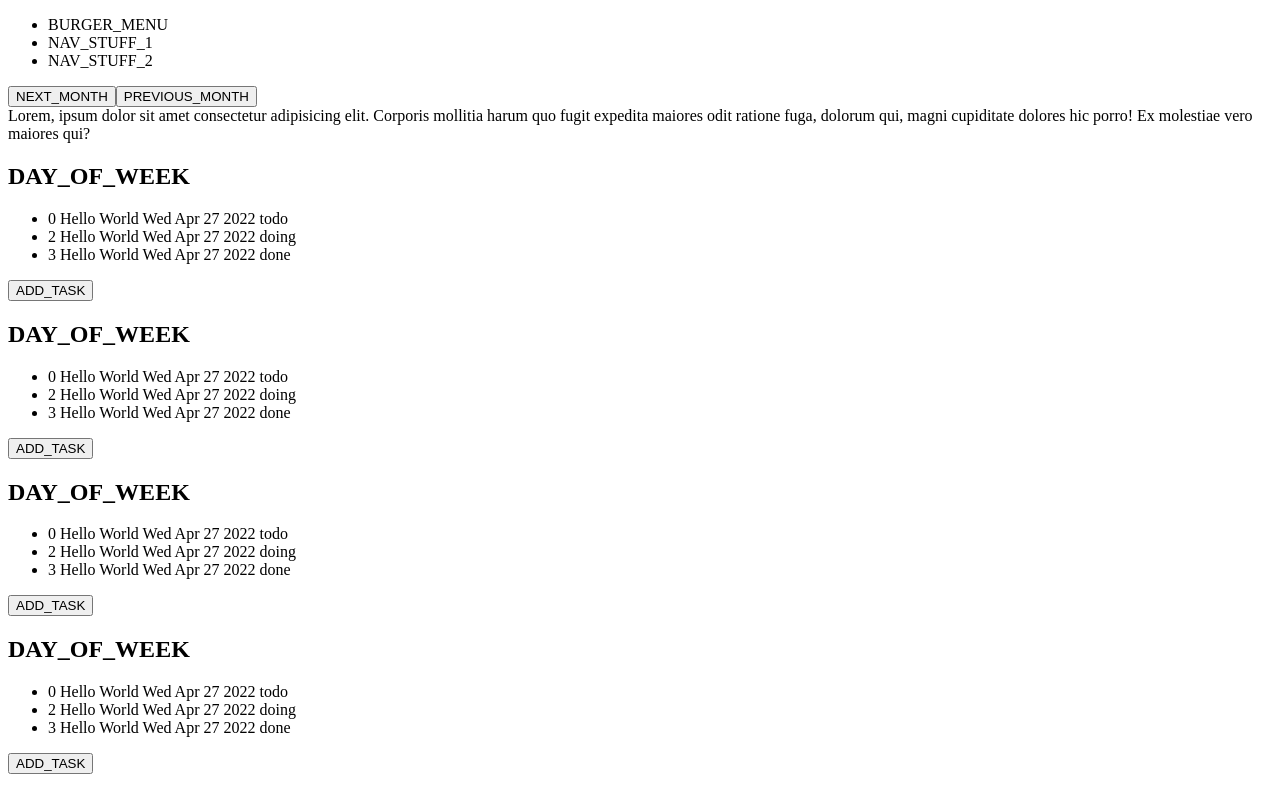
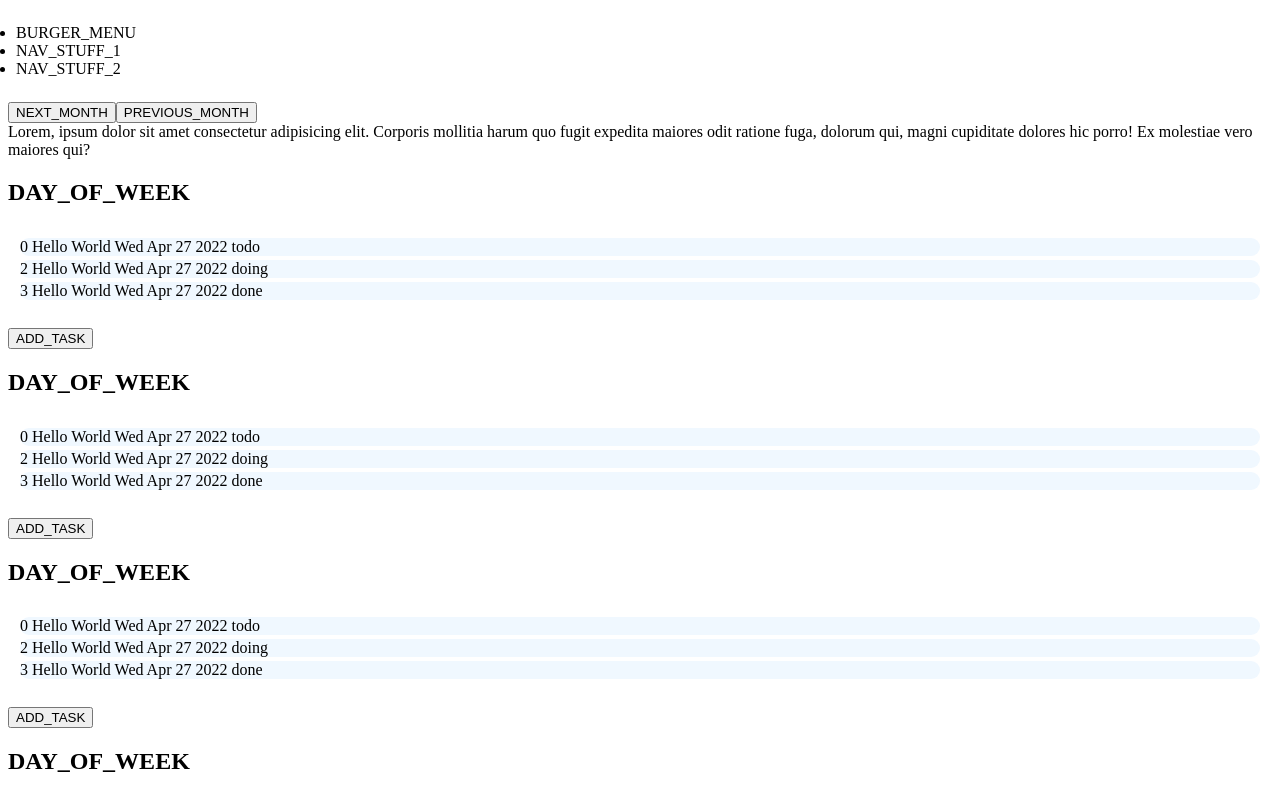
Before and after one commit to danielerhabor/yatdl, a React (Create React App) app: page / in a window 1280 px wide. Shown: the top 798 px of the page. Built offline with nearby package versions, Linux system fonts and the light colour scheme.

Commit message:
Added styling make list item and list item container more visible

```diff
--- /dev/null
+++ b/src/components/task/TaskItem.module.css
@@ -0,0 +1,6 @@
+.taskItem {
+  list-style-type: none;
+  background-color: aliceblue;
+  border-radius: 1rem;
+  margin: .25rem;
+}
--- a/src/components/task/TaskItem.tsx
+++ b/src/components/task/TaskItem.tsx
@@ -3,6 +3,8 @@ import { useAppDispatch } from '../../app/hooks';
 import { setIsOpen } from '../../features/modalSlice';
 
 import { Task } from '../../types/types';
+
+import styles  from './TaskItem.module.css';
 
 const TaskItem: React.FC<{ task: Task }> = ({ task }) => {
   const dispatch = useAppDispatch();
@@ -12,7 +14,7 @@ const TaskItem: React.FC<{ task: Task }> = ({ task }) => {
   };
 
   return (
-    <li onClick={handleClick}>
+    <li className={styles.taskItem} onClick={handleClick}>
       {task.id} {task.description} {task.created_at.toDateString()}{' '}
       {task.status}
     </li>
--- /dev/null
+++ b/src/components/task/TaskList.module.css
@@ -0,0 +1,7 @@
+.taskList {
+
+}
+
+ul {
+  padding: 0.5rem;
+}
--- a/src/components/task/TaskList.tsx
+++ b/src/components/task/TaskList.tsx
@@ -7,6 +7,8 @@ import { Task } from '../../types/types';
 import { useAppDispatch } from '../../app/hooks';
 import { setIsOpen } from '../../features/modalSlice';
 
+import styles from './TaskList.module.css';
+
 const TaskList: React.FC<{ tasks: Task[] }> = ({ tasks }) => {
   const dispatch = useAppDispatch();
 
@@ -15,7 +17,7 @@ const TaskList: React.FC<{ tasks: Task[] }> = ({ tasks }) => {
   };
 
   return (
-    <div>
+    <div className={styles.taskList}>
       <h2>DAY_OF_WEEK</h2>
       <ul>
         {tasks.map((task: Task) => (
```
